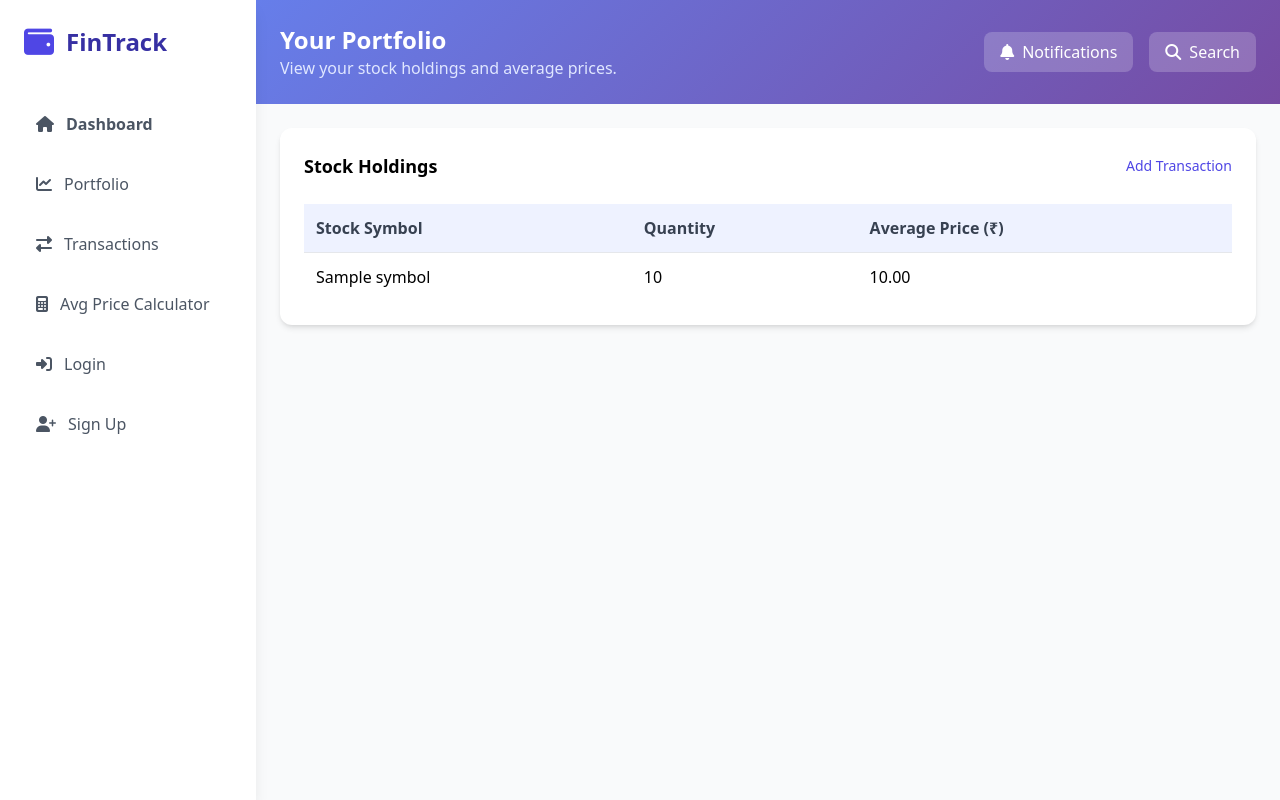
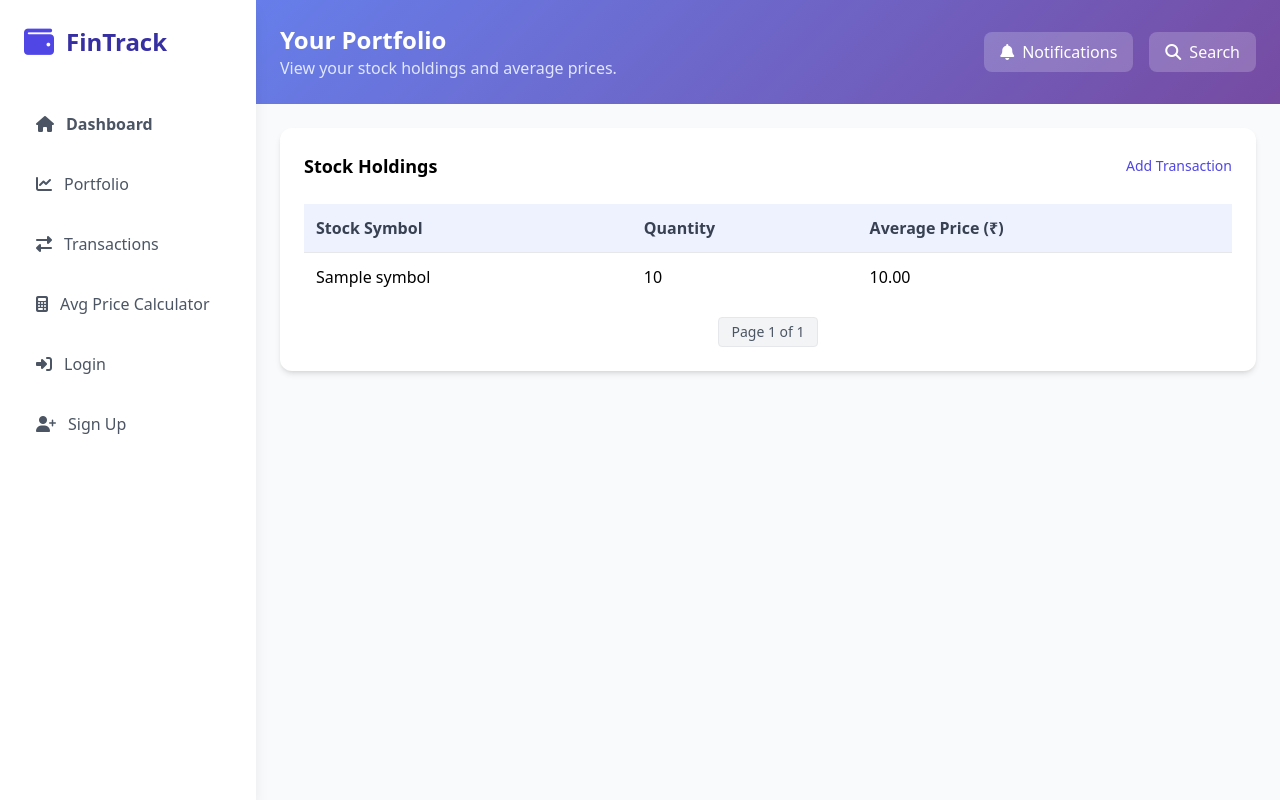
Before and after one commit to ashishkekan/FinTrack, a Django app: template stocks/templates/portfolio.html in a window 1280 px wide. Run offline with Django 4.2, Linux system fonts and the light colour scheme; the template is opened without the code that fills it: most values are stand-ins (such as "Sample title", 1, 10 or a date in 2020); some libraries are stand-ins or nearby versions.

Commit message:
Added paginations

```diff
--- a/stocks/templates/portfolio.html
+++ b/stocks/templates/portfolio.html
@@ -6,7 +6,7 @@
 
 {% block content %}
 <div class="bg-white rounded-xl shadow-md p-6">
-    {% if portfolio %}
+    {% if page_obj %}
     <div class="flex justify-between items-center mb-6">
         <h3 class="font-bold text-lg">Stock Holdings</h3>
         <a href="{% url 'add_transaction' %}" class="text-indigo-600 hover:text-indigo-800 text-sm font-medium">Add Transaction</a>
@@ -21,16 +21,34 @@
                 </tr>
             </thead>
             <tbody>
-                {% for symbol, data in portfolio.items %}
+                {% for item in page_obj %}
                 <tr class="border-t hover:bg-gray-50 transition-colors">
-                    <td class="p-3">{{ symbol }}</td>
-                    <td class="p-3">{{ data.quantity }}</td>
-                    <td class="p-3">{{ data.avg_price|floatformat:2 }}</td>
+                    <td class="p-3">{{ item.symbol }}</td>
+                    <td class="p-3">{{ item.quantity }}</td>
+                    <td class="p-3">{{ item.avg_price|floatformat:2 }}</td>
                 </tr>
                 {% endfor %}
             </tbody>
         </table>
     </div>
+
+    <!-- Pagination Controls -->
+    <div class="mt-4 flex justify-center items-center space-x-2 text-sm text-gray-600">
+        {% if page_obj.has_previous %}
+            <a href="?page=1" class="px-3 py-1 border rounded hover:bg-gray-100">« First</a>
+            <a href="?page={{ page_obj.previous_page_number }}" class="px-3 py-1 border rounded hover:bg-gray-100">‹ Prev</a>
+        {% endif %}
+
+        <span class="px-3 py-1 border rounded bg-gray-100">
+            Page {{ page_obj.number }} of {{ page_obj.paginator.num_pages }}
+        </span>
+
+        {% if page_obj.has_next %}
+            <a href="?page={{ page_obj.next_page_number }}" class="px-3 py-1 border rounded hover:bg-gray-100">Next ›</a>
+            <a href="?page={{ page_obj.paginator.num_pages }}" class="px-3 py-1 border rounded hover:bg-gray-100">Last »</a>
+        {% endif %}
+    </div>
+
     {% else %}
     <p class="text-gray-600">No stocks in your portfolio.</p>
     <a href="{% url 'add_transaction' %}" class="mt-4 inline-block bg-indigo-600 text-white px-4 py-3 rounded-lg hover:bg-indigo-700">Add Transaction</a>
```
Also changed, not shown: stocks/views.py (+12 -1 lines).
